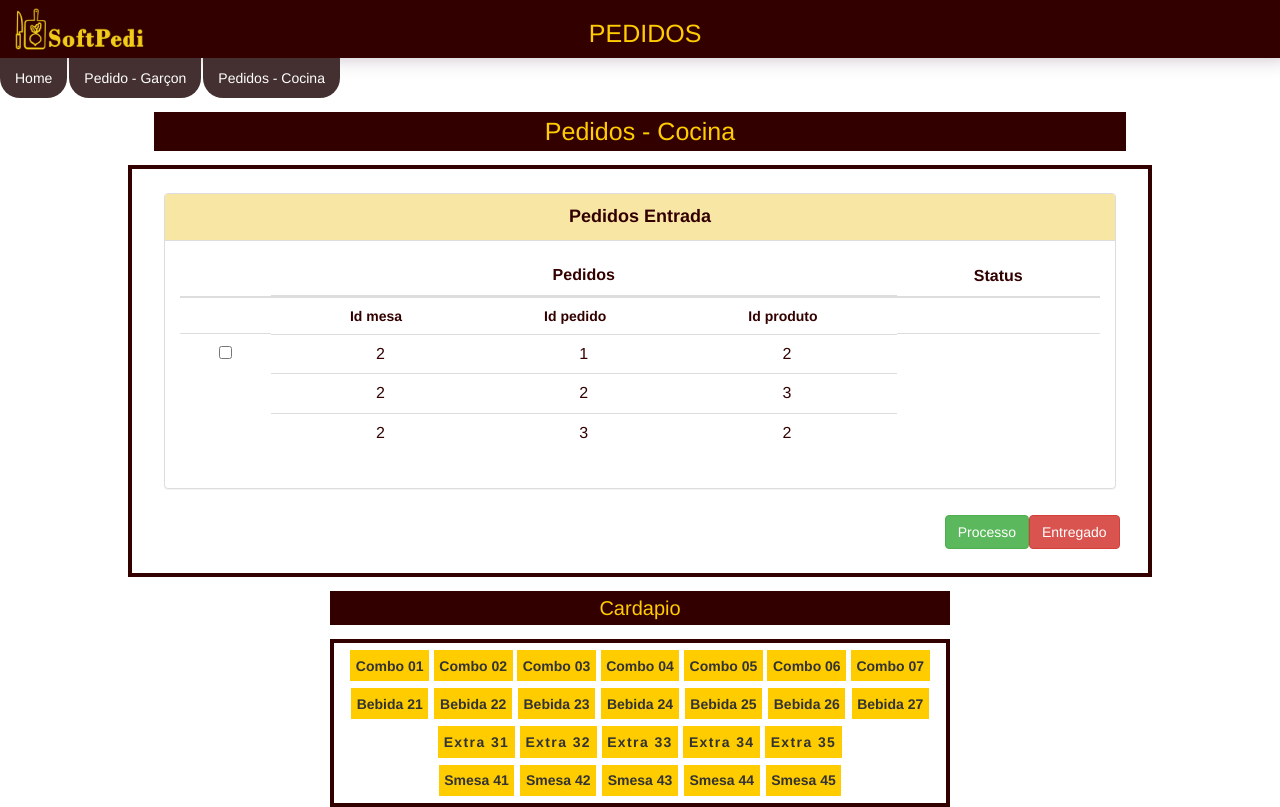
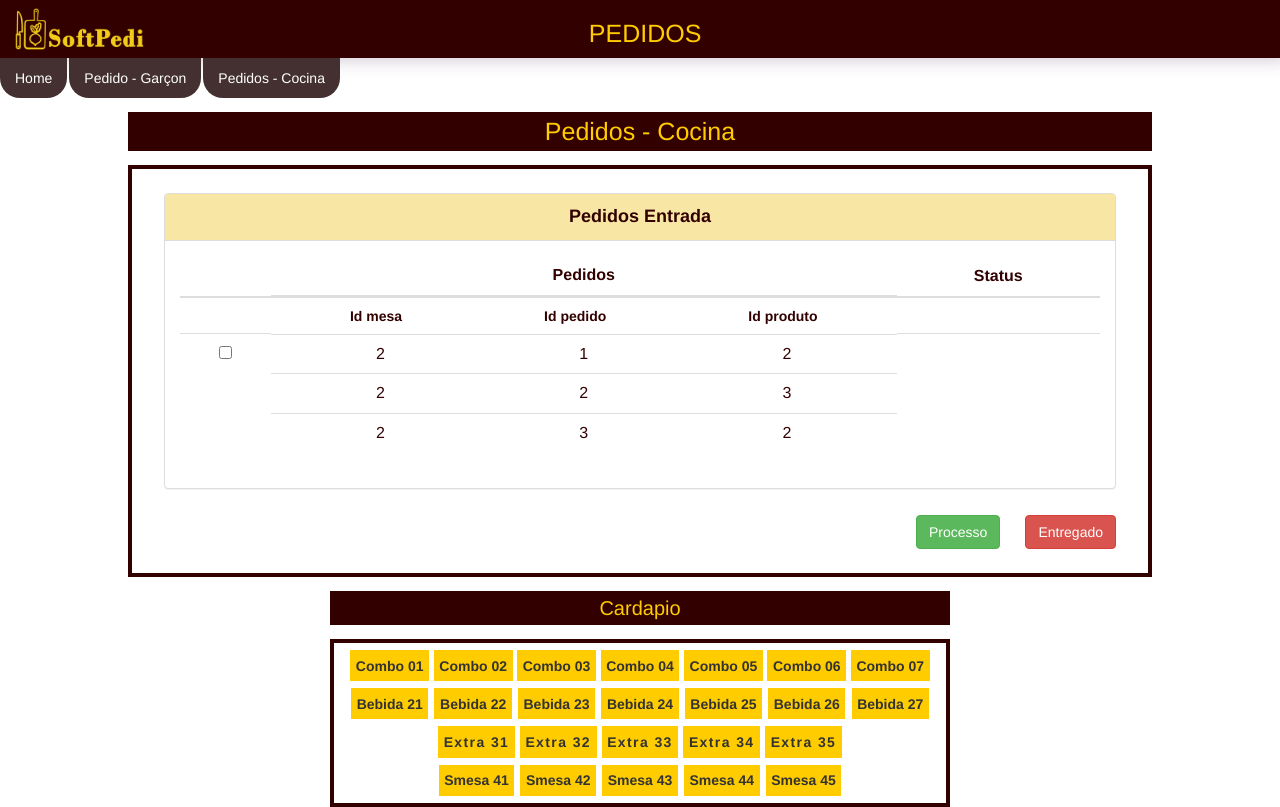
Before and after one commit to marimenvas/Projeto-Pedidos, an Angular app: page /pedidos-cocina in a window 1280 px wide. Built offline with nearby package versions, Linux system fonts and the light colour scheme.

Commit message:
responividade

```diff
--- a/src/app/pedido-garcon/pedido-garcon.component.css
+++ b/src/app/pedido-garcon/pedido-garcon.component.css
@@ -37,6 +37,7 @@ h2 {
 
 .contenedor-formulario {
     width: 100%;
+    max-width: 700px;
     padding: 0.5em 0 0em 0;
     display: flex;
     flex-direction: row;
@@ -45,20 +46,14 @@ h2 {
 }
 
 .contenedor-formulario .input-element{
-    width: 15%;
+    width: 32%;
     margin-right: 1em;
     background-color: #ffcc00;
     color: #330000;
 }
 
-.cargar{
-    color: #330000;
-    font-size: 10pt;
-    font-weight: 750;
-}
-
 .contenedor-formulario .input-element input{
-    width: 25%;
+    width: 15%;
     border: none;
     text-align: center;
     margin: 4px auto 4px 0;
@@ -69,8 +64,14 @@ h2 {
 }
 
 label{
-    width: 70%;
+    width: 80%;
     margin: auto;
+}
+
+.cargar{
+    color: #330000;
+    font-size: 10pt;
+    font-weight: 750;
 }
 
 .panel-heading{
@@ -89,13 +90,15 @@ label{
 }
 
 .container-inputs{
+    width: 100%;
+    max-width: 700px;
     display: flex;
     justify-content: flex-start;
     margin: 1em 0;
 }
 
 .input-element.edit{
-    width: 15%;
+    width: 30%;
     background-color: rgb(0, 89, 255);
     color: white;
     margin: 2px 1em 2px 0;
@@ -103,11 +106,11 @@ label{
 }
 
 .input-element.edit label{
-    width: 75% !important;
+    width: 80% !important;
 }
 
 .input-element.edit input{
-    width: 20% !important;
+    width: 15% !important;
     background-color: rgb(82, 143, 255);
     margin: 4px auto 4px 0;
     padding-bottom: 0.5em;
@@ -123,7 +126,15 @@ input[type=number]::-webkit-inner-spin-button {
     -webkit-appearance: none;
 
 }
+
 input[type=number] {
    -moz-appearance: textfield;
    appearance: textfield;
 }
+
+
+@media (max-width:900px){
+    .titulo-garcon, .contenedor-pedido{
+        width: 93%;
+    }
+}
--- a/src/app/pedidos-cocina/pedidos-cocina.component.css
+++ b/src/app/pedidos-cocina/pedidos-cocina.component.css
@@ -1,5 +1,6 @@
 .titulo-cocina{
-    width: 76%;
+    width: 80%;
+    max-width: 1350px;
     background-color:#330000;
     text-align: center;
     margin: 1em auto;
@@ -17,14 +18,13 @@ h2 {
 
 .contenedor-panel {
     width: 80%;
-    max-width: 1140px;
+    max-width: 1350px;
     border: solid 4px #330000;
     padding: 1.5em 2em 1.5em 2em;
     font-size: 16px;
     text-align: center;
     margin: auto;
 }
-
 
 .panel-default {
     width: 100%;
@@ -61,14 +61,21 @@ table, td, th, tr, span{
 
 }
 
+.contenedor-btn{
+    display: flex;
+    justify-content: flex-end;
+    width: 100%;
+}
+
 .btn-status{
     display: flex;
     justify-content: space-between;
     flex-direction: row;
-    width: 18%;
-    margin: 2em 0 0 auto;
+    width: 30%;
+    max-width: 200px;
     font-weight: 700;
     font-size: 13px;
+    margin-top: 2em;
 }
 
 .btn-status .btn-processo{
@@ -102,3 +109,9 @@ table, td, th, tr, span{
 .entregado{
     color: #cc0000;
 }
+
+@media (max-width: 900px){
+    .titulo-cocina, .contenedor-panel{
+        width: 93%;
+    }
+}
--- a/src/app/pedidos-cocina/pedidos-cocina.component.html
+++ b/src/app/pedidos-cocina/pedidos-cocina.component.html
@@ -16,7 +16,7 @@
         </thead>
         <tbody>
 
-          <tr >
+          <tr>
             <td></td>
             <td class="status-td">
               <span class="title">Id mesa</span>
@@ -41,9 +41,11 @@
       </table>
     </div>
   </div>
-  <div class="btn-status">
-    <button  class="btn btn-success">Processo</button>
-    <button  class= " btn btn-danger">Entregado</button>
+  <div class="contenedor-btn">
+    <div class="btn-status">
+      <button class="btn btn-success">Processo</button>
+      <button class=" btn btn-danger">Entregado</button>
+    </div>
   </div>
 
 </div>
```
